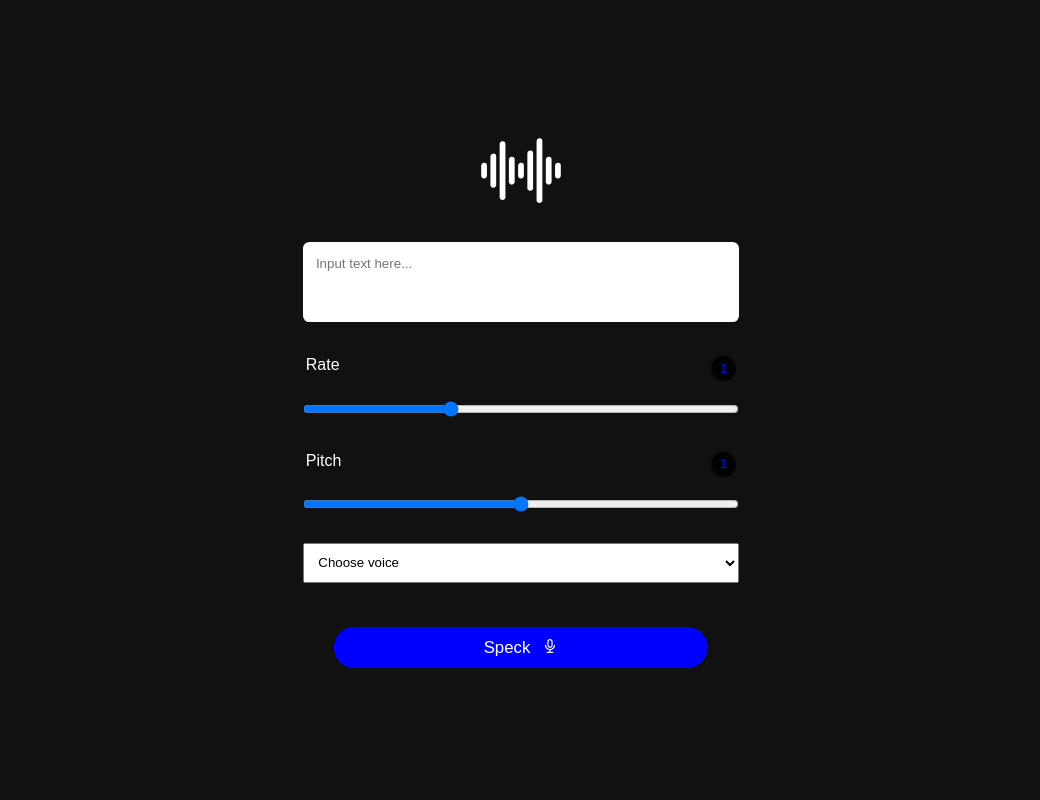
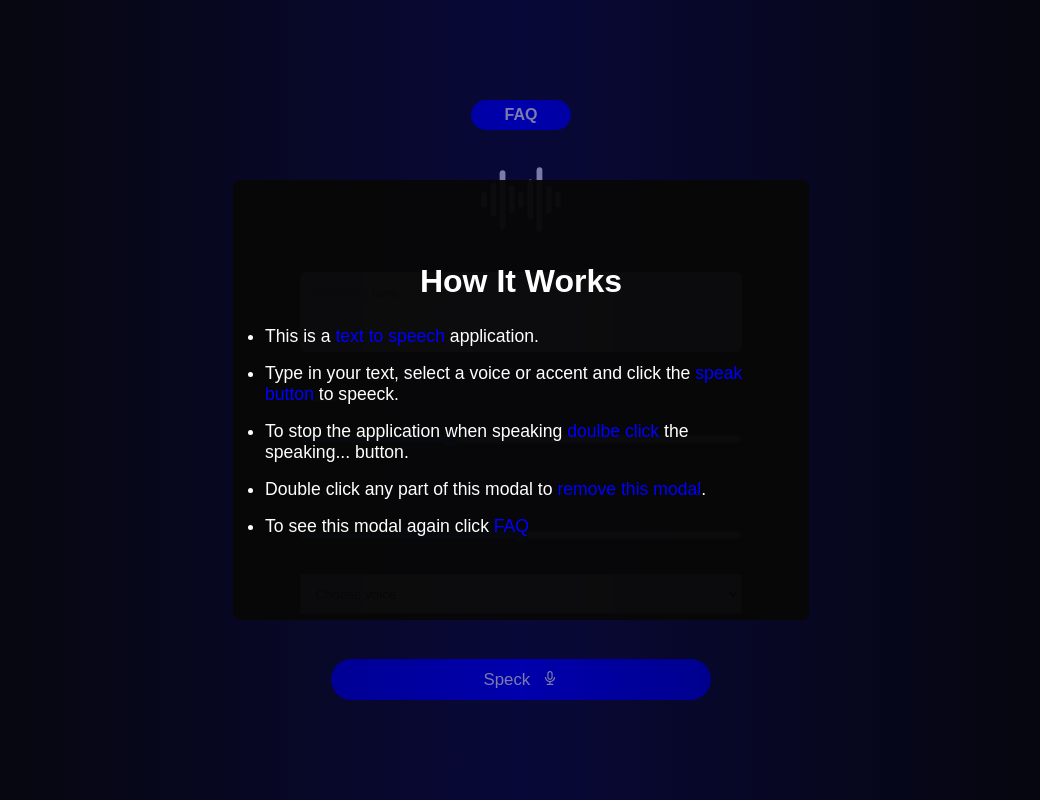
Before and after one commit to Angwe-Chima/Text-To-Speech, a plain HTML site: page index.html in a window 1280 px wide. Shown: the whole page, without its empty margins (119-1159 px from the left). Drawn offline with Linux system fonts and the light colour scheme.

Commit message:
version2

```diff
--- a/index.html
+++ b/index.html
@@ -8,6 +8,7 @@
 </head>
 <body>
   <main>
+    <section>FAQ</section>
     <div class="img-div">
       <img src="/images/audio-wave-icon.svg" alt="">
     </div>
@@ -34,7 +35,23 @@
       <option>Choose voice </option>
     </select>
     <button id="submit-btn"><span>Speck</span><img src="/images/audio-icon.svg" alt=""></button>
+
+
+    <!-- --------------- -->
+    <div class="overlay">
+      <div class="modal">
+        <h1>How It Works</h2>
+        <ul>
+          <li>This is a <span>text to speech</span> application.</li>
+          <li>Type in your text, select a voice or accent and click the <span>speak button</span> to speeck.</li>
+          <li>To stop the application when speaking <span>doulbe click </span>the speaking... button.</li>
+          <li>Double click any part of this modal to <span>remove this modal</span>.</li>
+          <li>To see this modal again click <span>FAQ</span></li>
+        </ul>
+      </div>
+    </div>
   </main>
+
 
   <script src="script.js"></script>
 </body>
--- a/style.css
+++ b/style.css
@@ -21,7 +21,8 @@ main{
   height: 100vh;
   flex-direction: column;
   gap:4%;
-  padding: 1em;
+  padding: .5em;
+  position: relative;
 }
 
 .img-div{
@@ -58,6 +59,7 @@ main{
   justify-content: center;
   align-items: center;
   flex-direction: column;
+  cursor: pointer;
   gap: 2em;
 }
 
@@ -111,6 +113,7 @@ button{
   width: 30%;
   border: none;
   padding: .8em 5em;
+  cursor: pointer;
   display: flex;
   justify-content: center;
   border-radius: 5em;
@@ -130,4 +133,69 @@ button span{
   background-repeat: no-repeat;
   background-size: cover;
   background-position: center;
+  background-attachment: fixed;
 }
+
+.overlay{
+  width: 100%;
+  color: white;
+  height: 100vh;
+  display: flex;
+  justify-content: center;
+  align-items: center;
+  z-index: 2;
+  position: absolute;
+  background-image: linear-gradient( to left, rgba(0, 0, 0, 0.719),rgba(0, 0, 94, 0.514), rgba(0, 0, 0, 0.637));
+}
+
+
+.modal{
+  width: 45%;
+  height: 55%;
+  display: flex;
+  justify-content: center;
+  align-items: center;
+  flex-direction: column;
+  gap: 7%;
+  padding: 2em;
+  border-radius: .5rem;
+  background-color: rgba(8, 8, 8, 0.959);
+  animation: show 1s forwards ease;
+}
+
+@keyframes show {
+  0%{
+    transform: scale(0%);
+  }100%{
+    transform: scale(100%)
+  }
+}
+
+.modal ul{
+  display: flex;
+  justify-content: center;
+  align-items: start;
+  flex-direction: column;
+  gap: 1rem;
+}
+
+.modal ul li{
+  font-size: 1.1rem;
+}
+
+.modal ul span {
+  color: blue;
+}
+
+section{
+  width: 100px;
+  display: flex;
+  justify-content: center;
+  align-items: center;
+  font-weight: 800;
+  border-radius:  5rem;
+  cursor: pointer;
+  height: 30px;
+  color: white;
+  background-color: blue;
+}
```
Also changed, not shown: script.js (+36 -0 lines), 1 other file.
